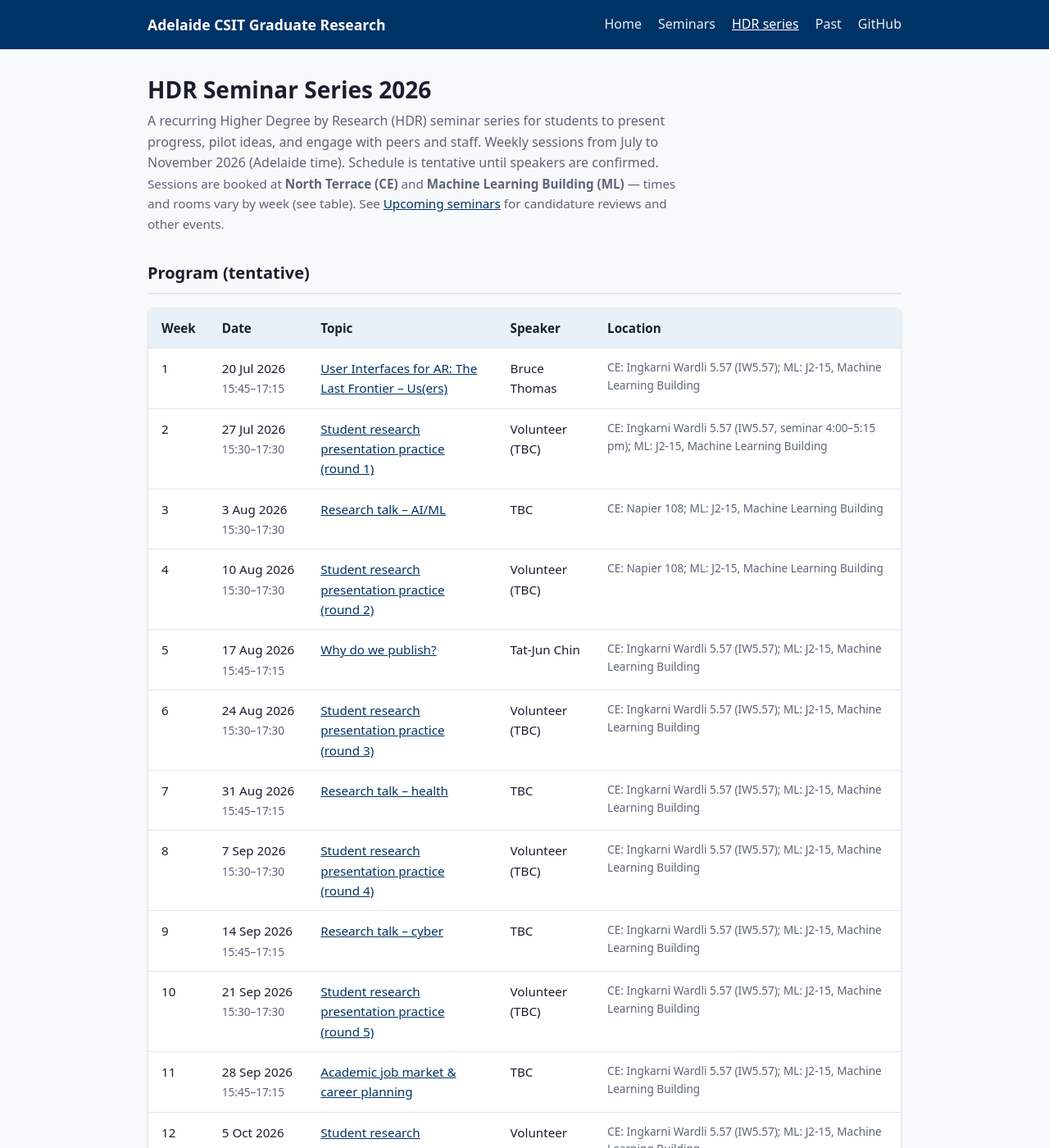
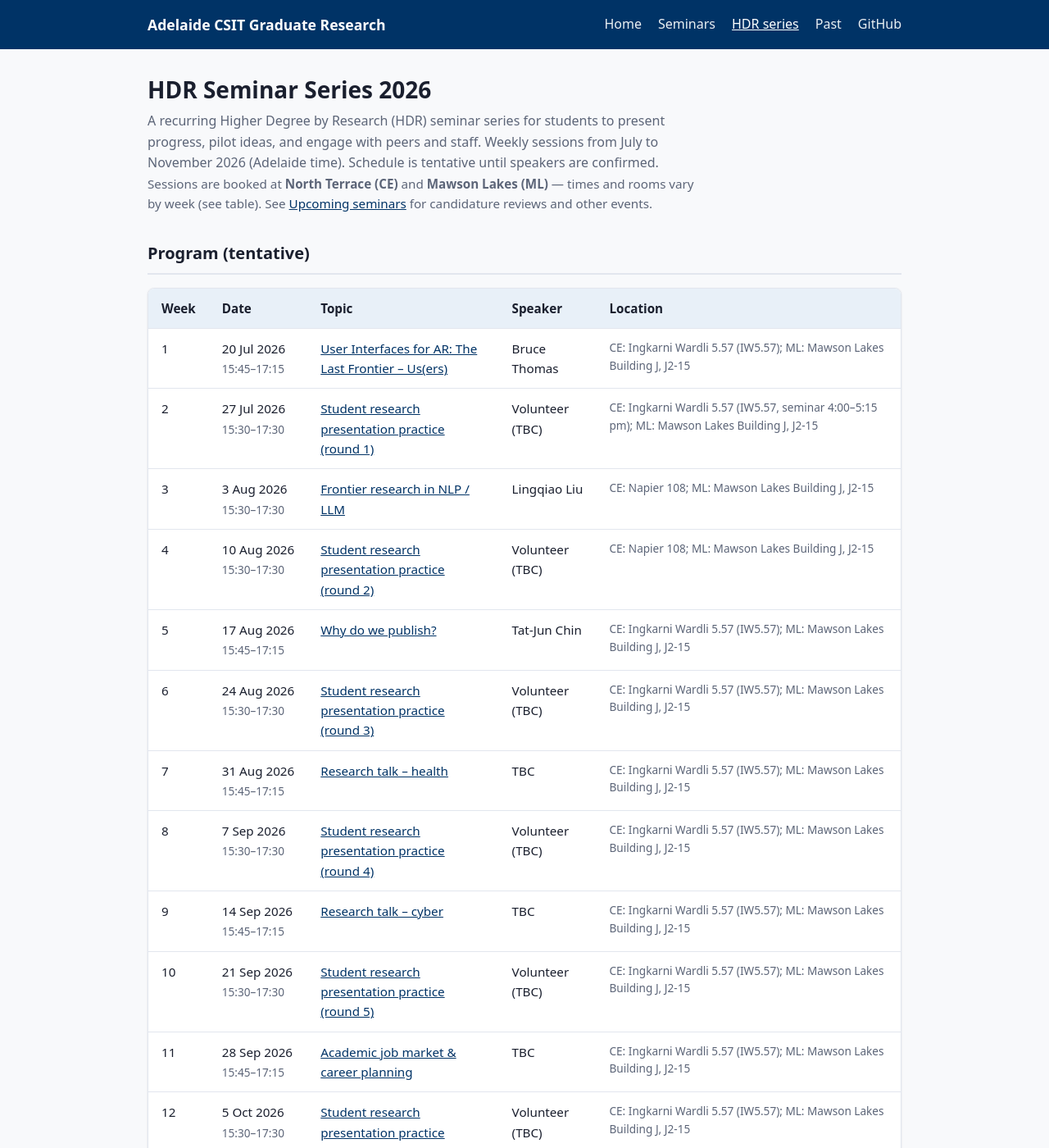
Before and after one commit to ht-timchen/Adelaide-CSIT-GRC, a Jekyll site: the page built from hdr-series.md, in a window 1280 px wide and 1400 px high. Shown: the whole window at 82% size. Built offline with Jekyll 4.4.1, drawn with Linux system fonts in a browser that asks for light colours; some of the changed text lies outside the part shown.

Commit message:
Confirm week 3 speaker and fix Mawson Lakes room label.
Lingqiao Liu on Frontier research in NLP / LLM; ML location is Mawson Lakes Building J, J2-15.

Co-authored-by: Cursor <cursoragent@cursor.com>

```diff
--- a/_data/seminars.yml
+++ b/_data/seminars.yml
@@ -80,7 +80,7 @@ seminars:
     speaker: "Bruce Thomas"
     date: 2026-07-20
     time: "15:45–17:15"
-    location: "CE: Ingkarni Wardli 5.57 (IW5.57); ML: J2-15, Machine Learning Building"
+    location: "CE: Ingkarni Wardli 5.57 (IW5.57); ML: Mawson Lakes Building J, J2-15"
     abstract: |
       HDR Seminar Series — Week 1 of 16.
     status: scheduled
@@ -93,7 +93,7 @@ seminars:
     speaker: "Volunteer (TBC)"
     date: 2026-07-27
     time: "15:30–17:30"
-    location: "CE: Ingkarni Wardli 5.57 (IW5.57, seminar 4:00–5:15 pm); ML: J2-15, Machine Learning Building"
+    location: "CE: Ingkarni Wardli 5.57 (IW5.57, seminar 4:00–5:15 pm); ML: Mawson Lakes Building J, J2-15"
     abstract: |
       HDR Seminar Series — Week 2 of 16 (tentative). Student presentation practice with faculty feedback.
     ideas: "Volunteer; also need a couple faculties to provide student feedback"
@@ -103,13 +103,13 @@ seminars:
     type: hdr_seminar
     series: hdr-2026
     session_number: 3
-    title: "Research talk – AI/ML"
-    speaker: "TBC"
+    title: "Frontier research in NLP / LLM"
+    speaker: "Lingqiao Liu"
     date: 2026-08-03
     time: "15:30–17:30"
-    location: "CE: Napier 108; ML: J2-15, Machine Learning Building"
+    location: "CE: Napier 108; ML: Mawson Lakes Building J, J2-15"
     abstract: |
-      HDR Seminar Series — Week 3 of 16 (tentative).
+      HDR Seminar Series — Week 3 of 16.
     status: scheduled
 
   - id: hdr-2026-08-10-series-04
@@ -120,7 +120,7 @@ seminars:
     speaker: "Volunteer (TBC)"
     date: 2026-08-10
     time: "15:30–17:30"
-    location: "CE: Napier 108; ML: J2-15, Machine Learning Building"
+    location: "CE: Napier 108; ML: Mawson Lakes Building J, J2-15"
     abstract: |
       HDR Seminar Series — Week 4 of 16 (tentative). Student presentation practice with faculty feedback.
     ideas: "Volunteer; also need a couple faculties to provide student feedback"
@@ -134,7 +134,7 @@ seminars:
     speaker: "Tat-Jun Chin"
     date: 2026-08-17
     time: "15:45–17:15"
-    location: "CE: Ingkarni Wardli 5.57 (IW5.57); ML: J2-15, Machine Learning Building"
+    location: "CE: Ingkarni Wardli 5.57 (IW5.57); ML: Mawson Lakes Building J, J2-15"
     abstract: |
       HDR Seminar Series — Week 5 of 16.
     status: scheduled
@@ -147,7 +147,7 @@ seminars:
     speaker: "Volunteer (TBC)"
     date: 2026-08-24
     time: "15:30–17:30"
-    location: "CE: Ingkarni Wardli 5.57 (IW5.57); ML: J2-15, Machine Learning Building"
+    location: "CE: Ingkarni Wardli 5.57 (IW5.57); ML: Mawson Lakes Building J, J2-15"
     abstract: |
       HDR Seminar Series — Week 6 of 16 (tentative). Student presentation practice with faculty feedback.
     ideas: "Volunteer; also need a couple faculties to provide student feedback"
@@ -161,7 +161,7 @@ seminars:
     speaker: "TBC"
     date: 2026-08-31
     time: "15:45–17:15"
-    location: "CE: Ingkarni Wardli 5.57 (IW5.57); ML: J2-15, Machine Learning Building"
+    location: "CE: Ingkarni Wardli 5.57 (IW5.57); ML: Mawson Lakes Building J, J2-15"
     abstract: |
       HDR Seminar Series — Week 7 of 16 (tentative).
     ideas: "Gustavo, Ignacio"
@@ -175,7 +175,7 @@ seminars:
     speaker: "Volunteer (TBC)"
     date: 2026-09-07
     time: "15:30–17:30"
-    location: "CE: Ingkarni Wardli 5.57 (IW5.57); ML: J2-15, Machine Learning Building"
+    location: "CE: Ingkarni Wardli 5.57 (IW5.57); ML: Mawson Lakes Building J, J2-15"
     abstract: |
       HDR Seminar Series — Week 8 of 16 (tentative). Student presentation practice with faculty feedback.
     ideas: "Volunteer; also need a couple faculties to provide student feedback"
@@ -189,7 +189,7 @@ seminars:
     speaker: "TBC"
     date: 2026-09-14
     time: "15:45–17:15"
-    location: "CE: Ingkarni Wardli 5.57 (IW5.57); ML: J2-15, Machine Learning Building"
+    location: "CE: Ingkarni Wardli 5.57 (IW5.57); ML: Mawson Lakes Building J, J2-15"
     abstract: |
       HDR Seminar Series — Week 9 of 16 (tentative).
     ideas: "Yuval or Swinburne ppl? Ask Hung"
@@ -203,7 +203,7 @@ seminars:
     speaker: "Volunteer (TBC)"
     date: 2026-09-21
     time: "15:30–17:30"
-    location: "CE: Ingkarni Wardli 5.57 (IW5.57); ML: J2-15, Machine Learning Building"
+    location: "CE: Ingkarni Wardli 5.57 (IW5.57); ML: Mawson Lakes Building J, J2-15"
     abstract: |
       HDR Seminar Series — Week 10 of 16 (tentative). Student presentation practice with faculty feedback.
     ideas: "Volunteer; also need a couple faculties to provide student feedback"
@@ -217,7 +217,7 @@ seminars:
     speaker: "TBC"
     date: 2026-09-28
     time: "15:45–17:15"
-    location: "CE: Ingkarni Wardli 5.57 (IW5.57); ML: J2-15, Machine Learning Building"
+    location: "CE: Ingkarni Wardli 5.57 (IW5.57); ML: Mawson Lakes Building J, J2-15"
     abstract: |
       HDR Seminar Series — Week 11 of 16 (tentative).
     status: scheduled
@@ -230,7 +230,7 @@ seminars:
     speaker: "Volunteer (TBC)"
     date: 2026-10-05
     time: "15:30–17:30"
-    location: "CE: Ingkarni Wardli 5.57 (IW5.57); ML: J2-15, Machine Learning Building"
+    location: "CE: Ingkarni Wardli 5.57 (IW5.57); ML: Mawson Lakes Building J, J2-15"
     abstract: |
       HDR Seminar Series — Week 12 of 16 (tentative). Student presentation practice with faculty feedback.
     ideas: "Volunteer; also need a couple faculties to provide student feedback"
@@ -244,7 +244,7 @@ seminars:
     speaker: "TBC"
     date: 2026-10-12
     time: "15:45–17:15"
-    location: "CE: Ingkarni Wardli 5.57 (IW5.57); ML: J2-15, Machine Learning Building"
+    location: "CE: Ingkarni Wardli 5.57 (IW5.57); ML: Mawson Lakes Building J, J2-15"
     abstract: |
       HDR Seminar Series — Week 13 of 16 (tentative).
     ideas: "Sebastian Baltes"
@@ -258,7 +258,7 @@ seminars:
     speaker: "Volunteer (TBC)"
     date: 2026-10-19
     time: "15:30–17:30"
-    location: "CE: Ingkarni Wardli 5.57 (IW5.57); ML: J2-15, Machine Learning Building"
+    location: "CE: Ingkarni Wardli 5.57 (IW5.57); ML: Mawson Lakes Building J, J2-15"
     abstract: |
       HDR Seminar Series — Week 14 of 16 (tentative). Student presentation practice with faculty feedback.
     ideas: "Volunteer; also need a couple faculties to provide student feedback"
@@ -272,7 +272,7 @@ seminars:
     speaker: "TBC"
     date: 2026-10-26
     time: "15:45–17:15"
-    location: "CE: Ingkarni Wardli 5.57 (IW5.57); ML: J2-15, Machine Learning Building"
+    location: "CE: Ingkarni Wardli 5.57 (IW5.57); ML: Mawson Lakes Building J, J2-15"
     abstract: |
       HDR Seminar Series — Week 15 of 16 (tentative).
     ideas: "Yuankai, Guansong (SMU?); someone in IVE; post-docs"
@@ -286,7 +286,7 @@ seminars:
     speaker: "Volunteer (TBC)"
     date: 2026-11-02
     time: "15:30–17:30"
-    location: "CE: Ingkarni Wardli 5.57 (IW5.57); ML: J2-15, Machine Learning Building"
+    location: "CE: Ingkarni Wardli 5.57 (IW5.57); ML: Mawson Lakes Building J, J2-15"
     abstract: |
       HDR Seminar Series — Week 16 of 16 (tentative). Student presentation practice with faculty feedback.
     ideas: "Volunteer; also need a couple faculties to provide student feedback"
--- a/hdr-series.md
+++ b/hdr-series.md
@@ -8,7 +8,7 @@ description: Tentative 2026 HDR Seminar Series program — fortnightly sessions
   <h1>{{ site.hdr_series.title }}</h1>
   <p>{{ site.hdr_series.description }}</p>
   <p class="page-header__meta">
-    Sessions are booked at <strong>North Terrace (CE)</strong> and <strong>Machine Learning Building (ML)</strong> — times and rooms vary by week (see table). See
+    Sessions are booked at <strong>North Terrace (CE)</strong> and <strong>Mawson Lakes (ML)</strong> — times and rooms vary by week (see table). See
     <a href="{{ '/seminars' | relative_url }}">Upcoming seminars</a> for candidature reviews and other events.
   </p>
 </div>
```
